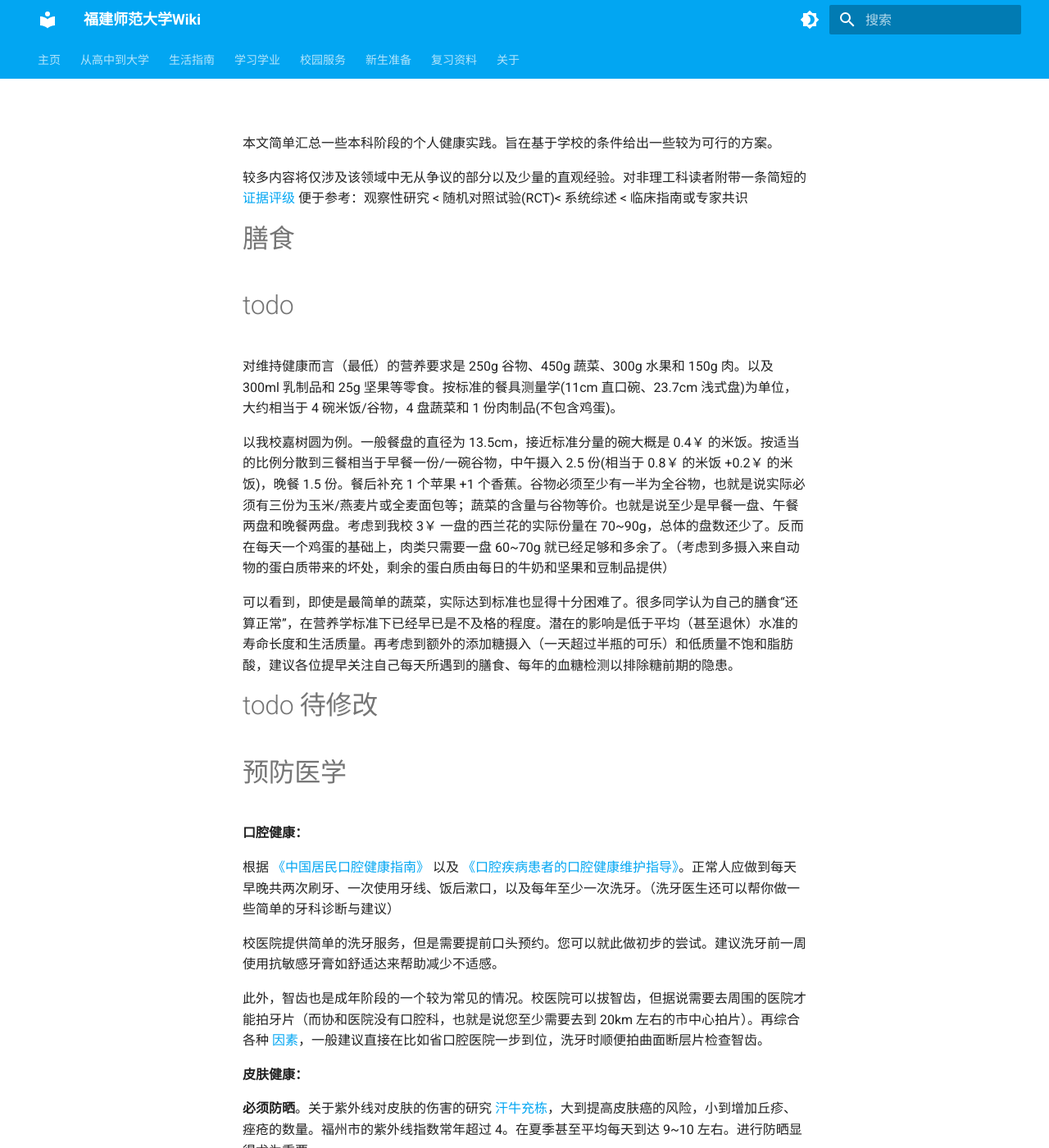
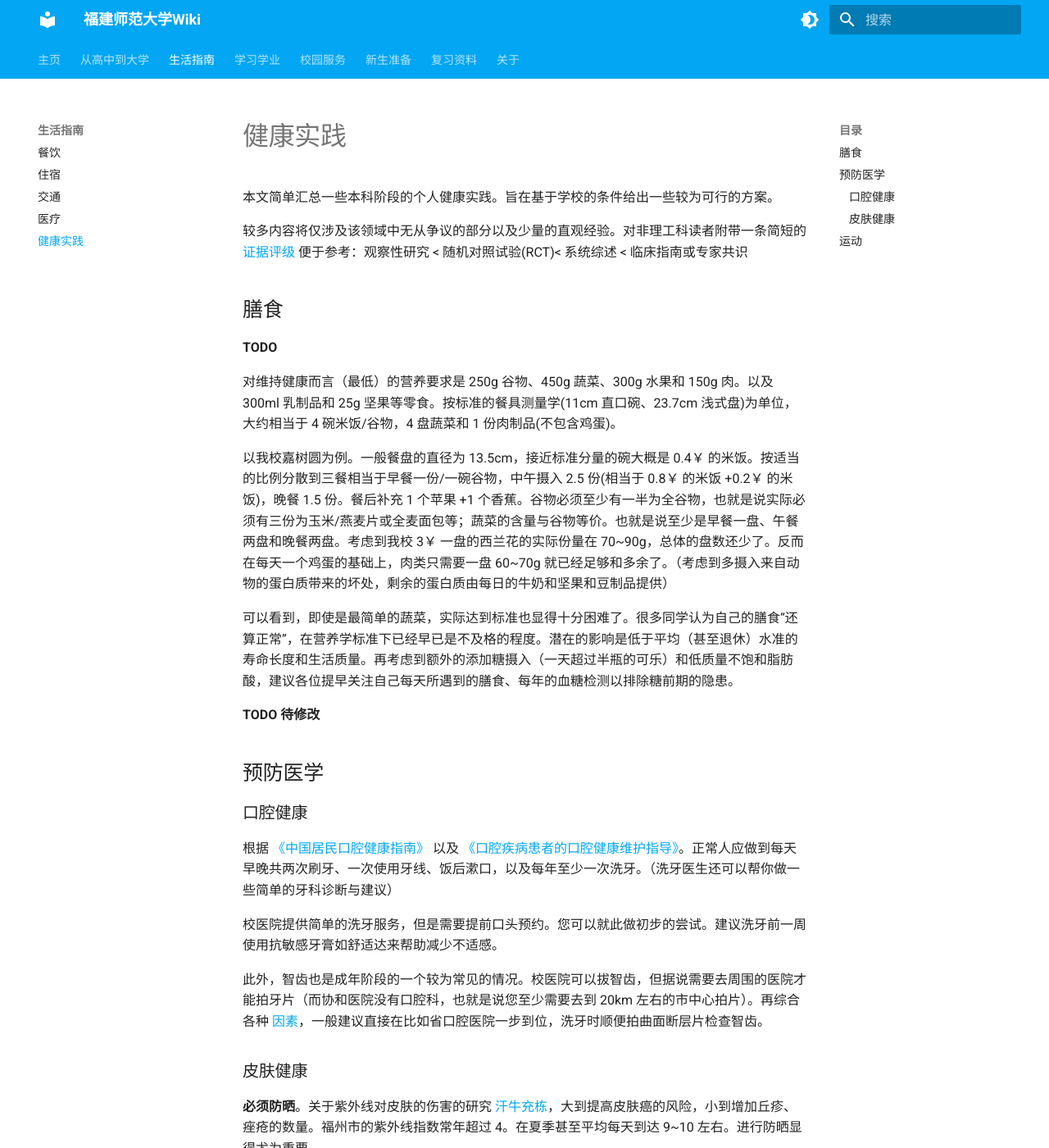
Before and after one commit to kanerty/FJNU-Wiki, an MkDocs documentation site: the page built from docs/live/health.md, in a window 1280 px wide and 1400 px high. Shown: the whole window at 82% size. Built offline with MkDocs 1.6.1 and Material for MkDocs 9.7.7, drawn with Linux system fonts in a browser that asks for light colours.

Commit message:
文档格式修改

```diff
--- a/docs/live/health.md
+++ b/docs/live/health.md
@@ -1,36 +1,34 @@
 ---
-title: health
+title: 健康实践
 date: 2025-05-16T13:58:36Z
 lastmod: 2025-05-16T23:00:40Z
 ---
-
+# 健康实践
 本文简单汇总一些本科阶段的个人健康实践。旨在基于学校的条件给出一些较为可行的方案。
 
 较多内容将仅涉及该领域中无从争议的部分以及少量的直观经验。对非理工科读者附带一条简短的 [证据评级](https://en.wikipedia.org/wiki/Hierarchy_of_evidence) 便于参考：观察性研究 < 随机对照试验(RCT)< 系统综述 < 临床指南或专家共识
 
-# 膳食
+## 膳食
+**TODO**
 
-#todo
 对维持健康而言（最低）的营养要求是 250g 谷物、450g 蔬菜、300g 水果和 150g 肉。以及 300ml 乳制品和 25g 坚果等零食。按标准的餐具测量学(11cm 直口碗、23.7cm 浅式盘)为单位，大约相当于 4 碗米饭/谷物，4 盘蔬菜和 1 份肉制品(不包含鸡蛋)。
 
 以我校嘉树圆为例。一般餐盘的直径为 13.5cm，接近标准分量的碗大概是 0.4￥ 的米饭。按适当的比例分散到三餐相当于早餐一份/一碗谷物，中午摄入 2.5 份(相当于 0.8￥ 的米饭 +0.2￥ 的米饭)，晚餐 1.5 份。餐后补充 1 个苹果 +1 个香蕉。谷物必须至少有一半为全谷物，也就是说实际必须有三份为玉米/燕麦片或全麦面包等；蔬菜的含量与谷物等价。也就是说至少是早餐一盘、午餐两盘和晚餐两盘。考虑到我校 3￥ 一盘的西兰花的实际份量在 70~90g，总体的盘数还少了。反而在每天一个鸡蛋的基础上，肉类只需要一盘 60~70g 就已经足够和多余了。（考虑到多摄入来自动物的蛋白质带来的坏处，剩余的蛋白质由每日的牛奶和坚果和豆制品提供）
 
 可以看到，即使是最简单的蔬菜，实际达到标准也显得十分困难了。很多同学认为自己的膳食“还算正常”，在营养学标准下已经早已是不及格的程度。潜在的影响是低于平均（甚至退休）水准的寿命长度和生活质量。再考虑到额外的添加糖摄入（一天超过半瓶的可乐）和低质量不饱和脂肪酸，建议各位提早关注自己每天所遇到的膳食、每年的血糖检测以排除糖前期的隐患。
 
-#todo 待修改
+**TODO 待修改**
 
-# 预防医学
+## 预防医学
 
-**口腔健康：**
-
+### 口腔健康
 根据 [《中国居民口腔健康指南》](https://www.nhc.gov.cn/wjw/jkshfs/200909/058b3e9ade454a3f9f8bfe807ae78aaa.shtml) 以及 [《口腔疾病患者的口腔健康维护指导》](https://www.cndent.com/archives/88269)。正常人应做到每天早晚共两次刷牙、一次使用牙线、饭后漱口，以及每年至少一次洗牙。（洗牙医生还可以帮你做一些简单的牙科诊断与建议）
 
 校医院提供简单的洗牙服务，但是需要提前口头预约。您可以就此做初步的尝试。建议洗牙前一周使用抗敏感牙膏如舒适达来帮助减少不适感。
 
 此外，智齿也是成年阶段的一个较为常见的情况。校医院可以拔智齿，但据说需要去周围的医院才能拍牙片（而协和医院没有口腔科，也就是说您至少需要去到 20km 左右的市中心拍片）。再综合各种 [因素](hospital.md)，一般建议直接在比如省口腔医院一步到位，洗牙时顺便拍曲面断层片检查智齿。
 
-
-**皮肤健康：**
+### 皮肤健康
 
 **必须防晒**。关于紫外线对皮肤的伤害的研究 [汗牛充栋](https://www.nmpa.gov.cn/xxgk/kpzhsh/kpzhshhzhp/20190627092801768.html)，大到提高皮肤癌的风险，小到增加丘疹、痤疮的数量。福州市的紫外线指数常年超过 4。在夏季甚至平均每天到达 9~10 左右。进行防晒显得尤为重要。
 
@@ -39,10 +37,8 @@ lastmod: 2025-05-16T23:00:40Z
 
 **注意清洁** 由于福州高湿度的气候。清洁身体除了日常的审美目的更多还有 **减少细菌** 的含义。这能避免相当一部分同学的水土不服问题（湿疹或者其他过敏等）
 
-‍
+## 运动
 
-# 运动
-
-#todo
+**TODO**
 
 ‍
--- a/mkdocs.yml
+++ b/mkdocs.yml
@@ -28,6 +28,7 @@ nav:
     - 住宿: live/living.md
     - 交通: live/traffic.md
     - 医疗: live/hospital.md
+    - 健康实践: live/health.md
   - 学习学业:
     - 学习制度: study/system.md
     - 考试与成绩、体测与保健班: study/exam.md
```
Also changed, not shown: docs/about.md (+3 -0 lines), docs/repo.md (+3 -2 lines).
